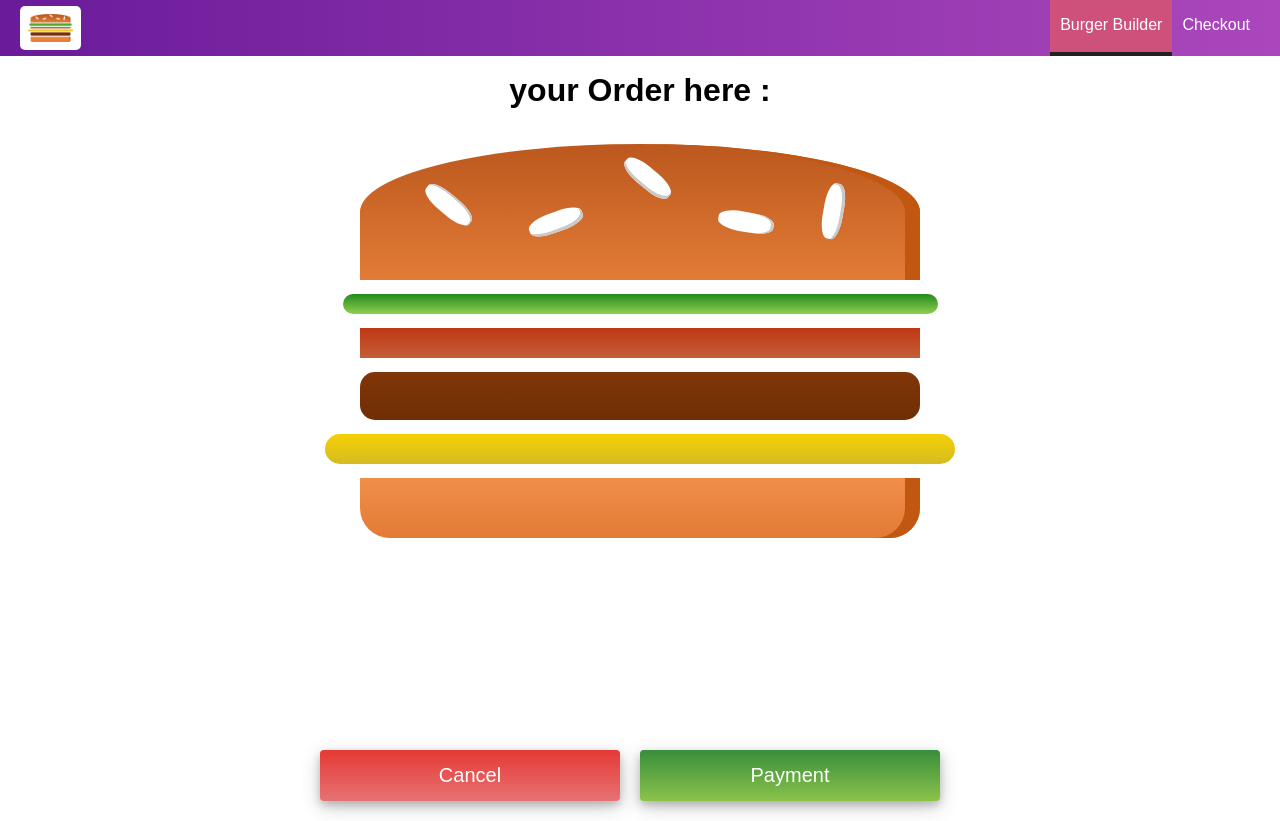
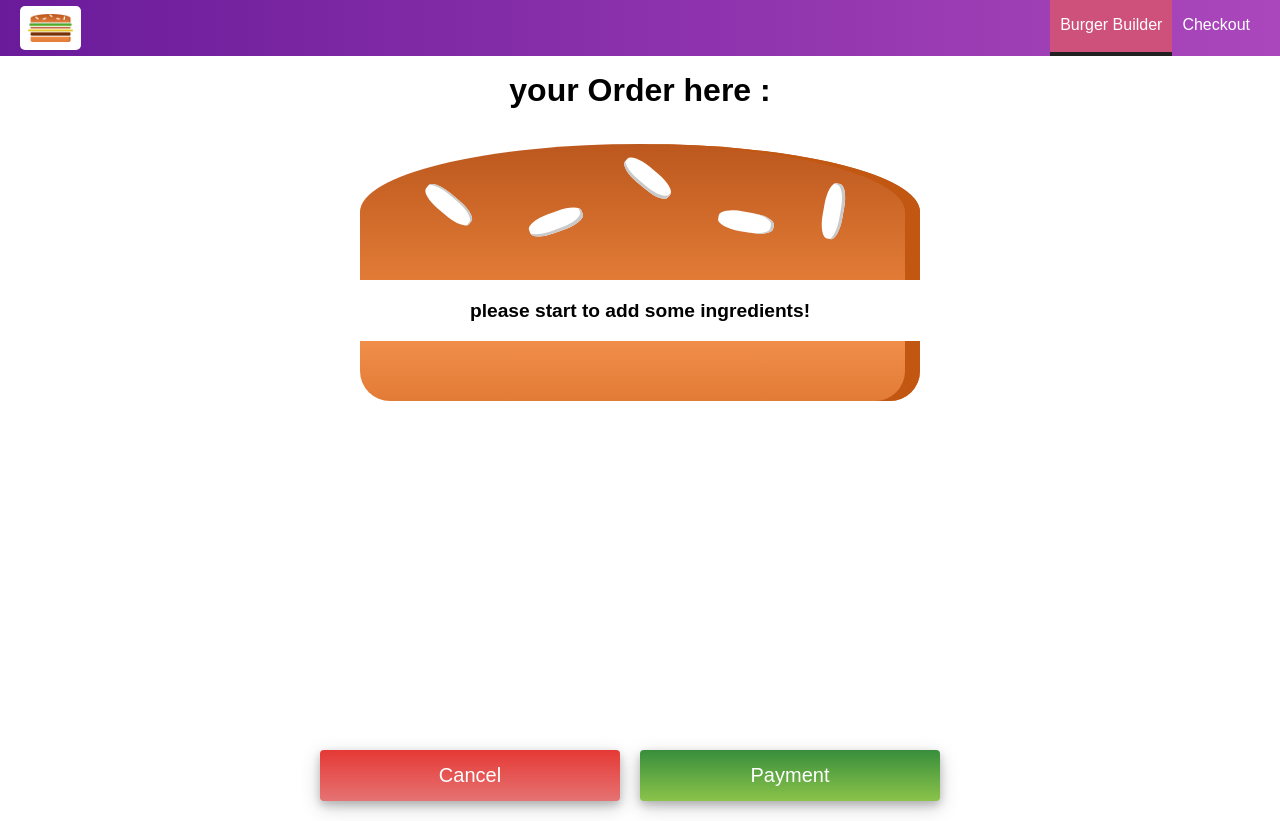
Before and after one commit to delaramesfahani/BurgerBuilder, a React (Create React App) app: page /checkout in a window 1280 px wide. Built offline with nearby package versions, Linux system fonts and the light colour scheme; the HTML template or start-up script is replaced by a standard one.

Commit message:
passing ingredients via Query params

```diff
--- a/src/containers/BurgerBuilder/BurgerBuilder.js
+++ b/src/containers/BurgerBuilder/BurgerBuilder.js
@@ -120,7 +120,17 @@ class BurgerBuilder extends Component {
     //   .then(response => this.setState({ loading: false , purchasing: false}))
     //   .catch(error => this.setState({ loading: false , purchasing: false}))
 
-    this.props.history.push('/checkout')
+    const queryParam = []
+    for ( let i in this.state.ingredients) {
+      queryParam.push(encodeURIComponent(i) + '=' + encodeURIComponent(this.state.ingredients[i]))
+    }
+    const queryString = queryParam.join('&')
+
+
+    this.props.history.push({
+      pathname: '/checkout',
+      search: '?' + queryString
+    })
   }
 
   render () {
--- a/src/containers/Checkout/checkout.js
+++ b/src/containers/Checkout/checkout.js
@@ -9,6 +9,19 @@ class Checkout extends React.Component{
             meat : 1,
             cheese : 1
         }
+    }
+
+    componentDidMount () {
+
+        console.log('props::', this.props)
+        const query = new URLSearchParams(this.props.location.search)
+        const updatedIngredients = {}
+        for( const param of query.entries()) {
+            updatedIngredients[param[0]] = +param[1]  //object form
+        }
+        this.setState({
+            ingredients: updatedIngredients
+        })
     }
 
     checkoutContinueHandler = () => {
```
